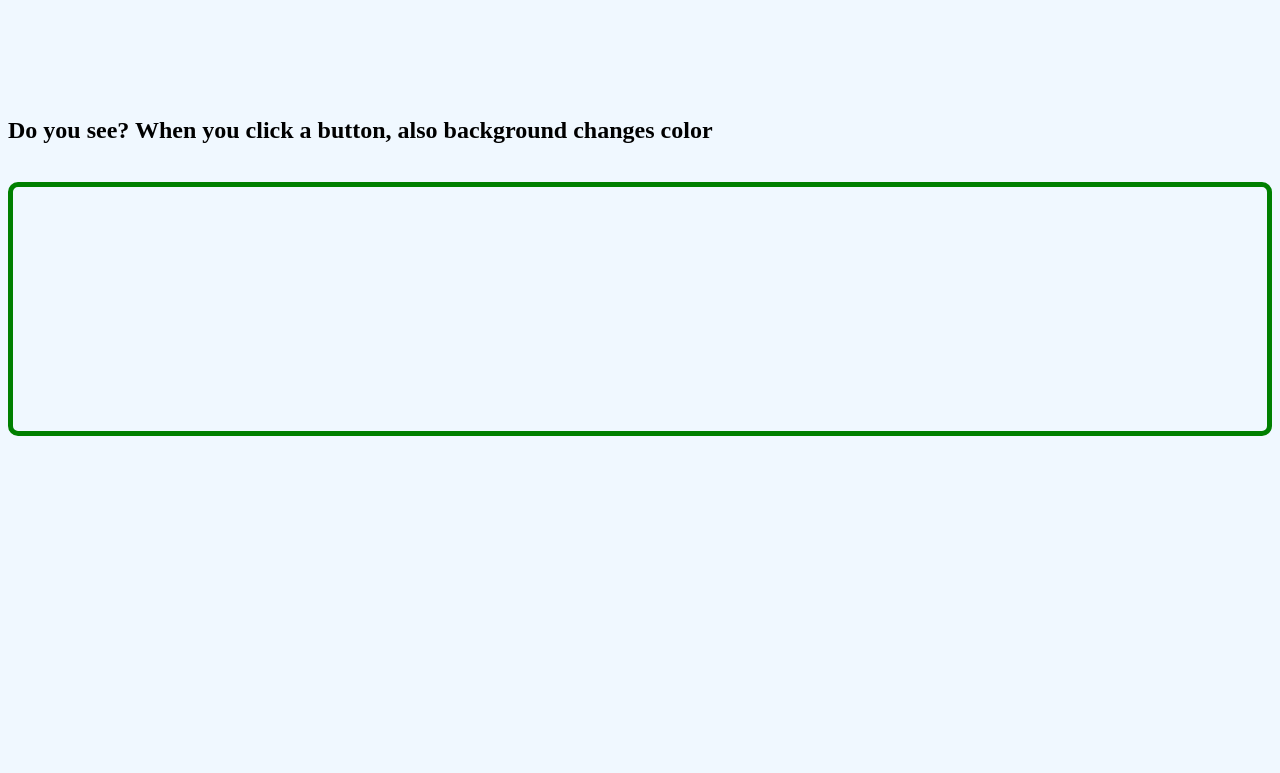
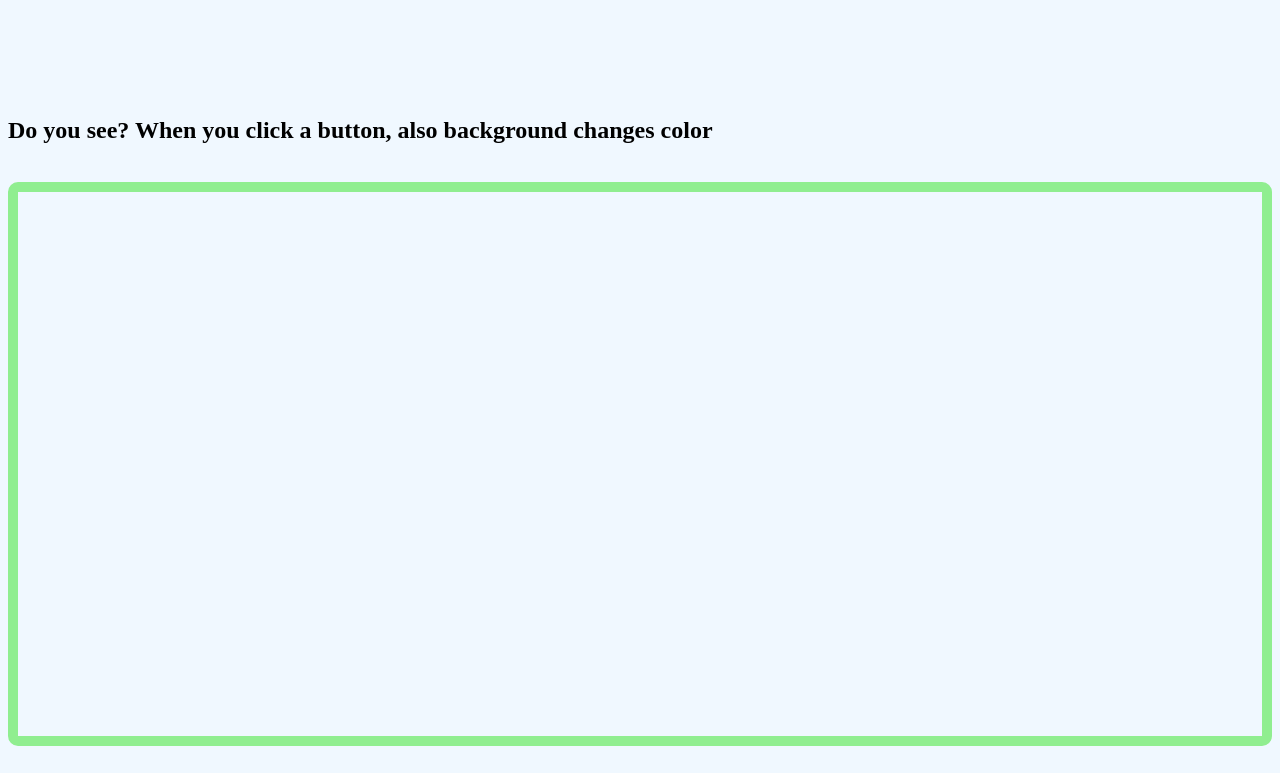
Before and after one commit to Damir-Fullstack/functionalbutton, a plain HTML site: page index.html in a window 1280 px wide. Shown: the part 753-1526 px from the top of the page. Before the commit the page ends 1216 px from the top, so only its background shows below. Drawn offline with Linux system fonts and the light colour scheme.

Commit message:
Update h3 styles with new border and padding

```diff
--- a/style.css
+++ b/style.css
@@ -27,7 +27,7 @@ p{
 h3{
   border: solid;
   border-radius: 10px;
-  border-color: green;
-  padding: 100px;
-  border-width: 5px;
+  border-color: lightgreen;
+  padding: 250px;
+  border-width: 10px;
 }
```
